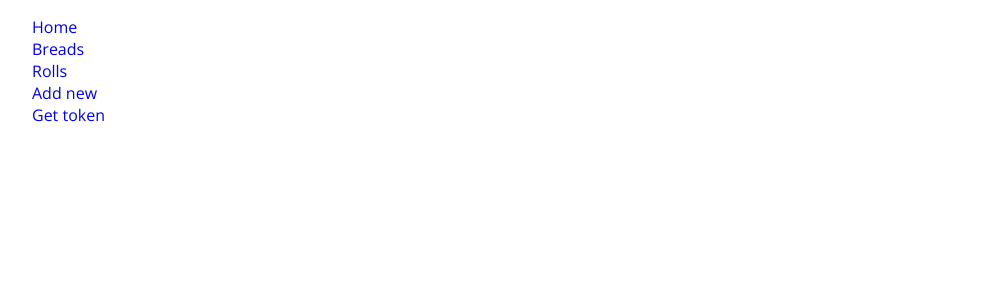
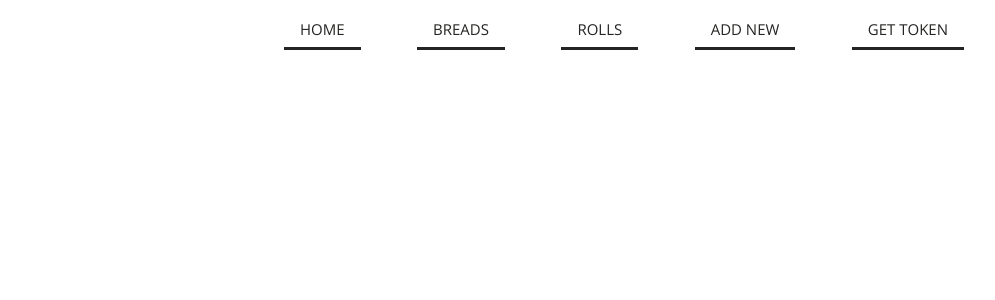
Before and after one commit to rawdanowiczdev/my-bakery, a Vue app: page /breads/1 in a window 1280 px wide. Shown: the top 300 px of the page, without its empty margins (16-1011 px from the left). Built offline with nearby package versions, Linux system fonts and the light colour scheme.

Commit message:
add nav and home

```diff
--- a/src/App.vue
+++ b/src/App.vue
@@ -4,7 +4,7 @@
 </template>
 
 <script>
-import Navigation from "./components/nav/TheNavigation.vue";
+import Navigation from "@/components/nav/TheNavigation.vue";
 
 export default {
   components: { Navigation },
@@ -13,9 +13,18 @@ export default {
 
 <style lang="scss">
 @import url("https://fonts.googleapis.com/css2?family=Open+Sans:ital,wght@0,400;0,700;1,300&display=swap");
+@import "./src/assets/scss/colors";
 
 * {
+  margin: 0;
+  padding: 0;
+  box-sizing: border-box;
   font-family: "Open Sans", sans-serif;
+  color: $black;
+}
+
+body {
+  background-color: lighten($light, 10%);
 }
 
 li {
--- /dev/null
+++ b/src/assets/scss/_colors.scss
@@ -0,0 +1,4 @@
+$light: #e8eddf;
+$black: #242423;
+$green: #41b883;
+$gray: #cfdbd5;
--- a/src/components/home/TheHomeScreen.vue
+++ b/src/components/home/TheHomeScreen.vue
@@ -1,12 +1,77 @@
 <template>
-  <header>
-    <h1>My Bakery</h1>
-  </header>
-  <main></main>
+  <div class="container">
+    <div class="background"></div>
+
+    <h1 class="title">My Bakery</h1>
+
+    <section class="informations">
+      <p>
+        <strong>My Bakery</strong> is a set of visual tools for controlling
+        BakeryAPI. It utilizes all of the features that API provides, there's
+        nothing you can't do here. Read
+        <a
+          class="link"
+          href="https://github.com/rawdanowiczdev/bakery-api"
+          rel="noopener"
+          target="_blank"
+          >Docs</a
+        >
+        to learn how to use it in details.
+      </p>
+    </section>
+    <hr />
+    <Icons />
+  </div>
 </template>
 
 <script>
-export default {};
+import Icons from "./TheIcons.vue";
+
+export default {
+  components: {
+    Icons,
+  },
+};
 </script>
 
-<style lang="scss" scoped></style>
+<style lang="scss" scoped>
+@import "../../assets/scss/colors";
+
+.container {
+  display: flex;
+  flex-direction: column;
+  align-items: center;
+}
+
+.title {
+  margin: 5vh auto;
+  font-size: 40px;
+}
+
+.background {
+  height: 30vh;
+  max-height: 200px;
+  width: 100vw;
+  max-width: 680px;
+  background-image: url(../../assets/breads.png);
+  background-position: center;
+  background-size: cover;
+}
+
+.informations {
+  margin: 10px;
+  max-width: 680px;
+  text-align: justify;
+
+  .link {
+    font-weight: 700;
+    color: $green;
+  }
+}
+
+hr {
+  margin: 20px 0;
+  width: calc(100% - 10px);
+  max-width: 680px;
+}
+</style>
--- /dev/null
+++ b/src/components/home/TheIcons.vue
@@ -0,0 +1,49 @@
+<template>
+  <div class="icons">
+    <div>
+      <img
+        class="icons__icon"
+        src="https://raw.githubusercontent.com/devicons/devicon/master/icons/vuejs/vuejs-original.svg"
+        alt="Vue.js"
+      />
+    </div>
+
+    <div>
+      <img
+        class="icons__icon"
+        src="https://raw.githubusercontent.com/devicons/devicon/master/icons/nodejs/nodejs-original-wordmark.svg"
+        alt="Node.js"
+      />
+    </div>
+
+    <div>
+      <img
+        class="icons__icon"
+        src="https://raw.githubusercontent.com/devicons/devicon/master/icons/express/express-original.svg"
+        alt="Express"
+      />
+    </div>
+
+    <div>
+      <img
+        class="icons__icon"
+        src="https://raw.githubusercontent.com/devicons/devicon/master/icons/mongodb/mongodb-original.svg"
+        alt="MongoDB"
+      />
+    </div>
+  </div>
+</template>
+
+<style lang="scss" scoped>
+.icons {
+  display: flex;
+  flex-wrap: wrap;
+  justify-content: center;
+
+  &__icon {
+    margin: 20px;
+    width: 100px;
+    height: 100px;
+  }
+}
+</style>
--- a/src/components/nav/TheNavigation.vue
+++ b/src/components/nav/TheNavigation.vue
@@ -1,23 +1,136 @@
 <template>
   <nav>
-    <ul class="menu">
-      <li class="menu__item">
-        <router-link to="/">Home</router-link>
+    <ul class="menu" :class="menuOpen ? 'menu--open' : ''">
+      <li>
+        <router-link class="menu__link" to="/">Home</router-link>
       </li>
-      <li class="menu__item">
-        <router-link to="/">Breads</router-link>
+      <li>
+        <router-link class="menu__link" to="/">Breads</router-link>
       </li>
-      <li class="menu__item">
-        <router-link to="/">Rolls</router-link>
+      <li>
+        <router-link class="menu__link" to="/">Rolls</router-link>
       </li>
-      <li class="menu__item">
-        <router-link to="/">Add new</router-link>
+      <li>
+        <router-link class="menu__link" to="/">Add new</router-link>
       </li>
-      <li class="menu__item">
-        <router-link to="/">Get token</router-link>
+      <li>
+        <router-link class="menu__link menu__link--token" to="/"
+          >Get token</router-link
+        >
       </li>
     </ul>
+
+    <button class="hamburger" @click="toggleMenu">
+      <div class="hamburger__bar"></div>
+    </button>
   </nav>
 </template>
 
-<style lang="scss" scoped></style>
+<script>
+export default {
+  data() {
+    return {
+      menuOpen: false,
+    };
+  },
+  methods: {
+    toggleMenu() {
+      this.menuOpen = !this.menuOpen;
+    },
+  },
+};
+</script>
+
+<style lang="scss" scoped>
+@import "../../assets/scss/colors";
+
+nav {
+  height: 52px;
+}
+
+.menu {
+  display: flex;
+  flex-direction: column;
+  margin: auto;
+  height: 220px;
+  justify-content: space-between;
+  align-items: flex-start;
+  transform: translateY(-100%);
+  transition: transform 0.2s;
+  background-color: lighten($light, 10%);
+
+  &__link {
+    padding: 10px 10px 10px 20px;
+    display: inline-block;
+    white-space: nowrap;
+    font-size: 15px;
+    color: $black;
+    text-transform: uppercase;
+  }
+
+  &--open {
+    transform: translateY(0);
+  }
+}
+
+.bar {
+  height: 3px;
+  width: 35px;
+  background-color: $black;
+  display: inline-block;
+  border-radius: 4px;
+}
+
+.hamburger {
+  position: absolute;
+  display: flex;
+  align-items: center;
+  top: 10px;
+  right: 10px;
+  height: 32px;
+  padding: 2px 5px;
+  background-color: transparent;
+  border: 0;
+
+  &__bar {
+    @extend .bar;
+
+    transform: translateY(calc(-50% - 5px));
+
+    &::after {
+      @extend .bar;
+
+      content: "";
+      transform: translateY(50%);
+    }
+  }
+}
+
+@media (min-width: 1024px) {
+  nav {
+    height: inherit;
+  }
+
+  .menu {
+    margin: 5vh auto;
+    flex-direction: row;
+    height: inherit;
+    max-width: 680px;
+
+    &__link {
+      padding: 8px 16px;
+      display: inline;
+      border-bottom: $gray 3px solid;
+      transition: border-color 0.2s;
+
+      &:hover {
+        border-bottom: $green 3px solid;
+      }
+    }
+  }
+
+  .hamburger {
+    display: none;
+  }
+}
+</style>
--- a/src/main.js
+++ b/src/main.js
@@ -1,7 +1,7 @@
 import { createApp } from "vue";
 
-import App from "./App.vue";
-import router from "./router";
+import App from "@/App.vue";
+import router from "@/router";
 
 const app = createApp(App);
 
```
Also changed, not shown: src/assets/breads.png (added).
